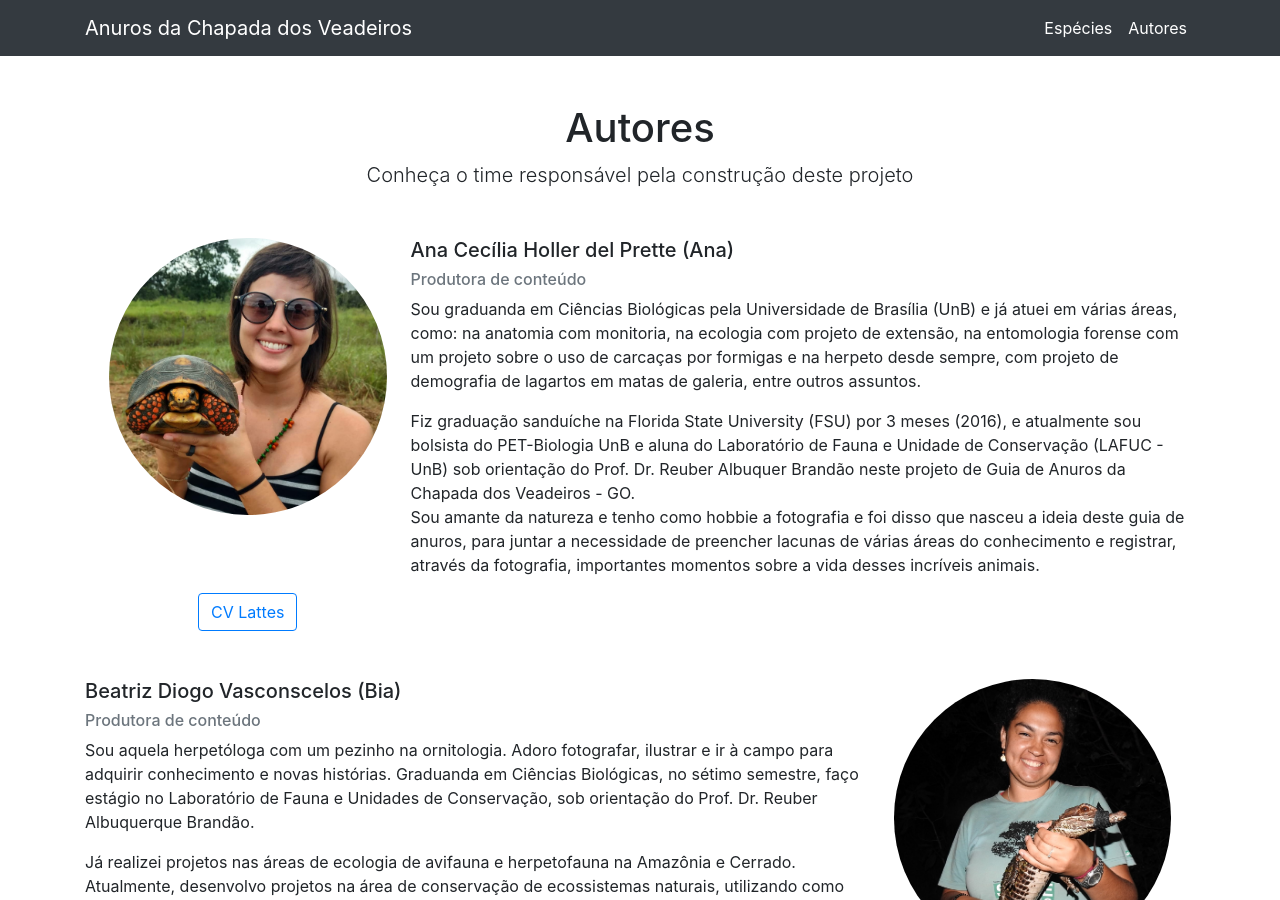
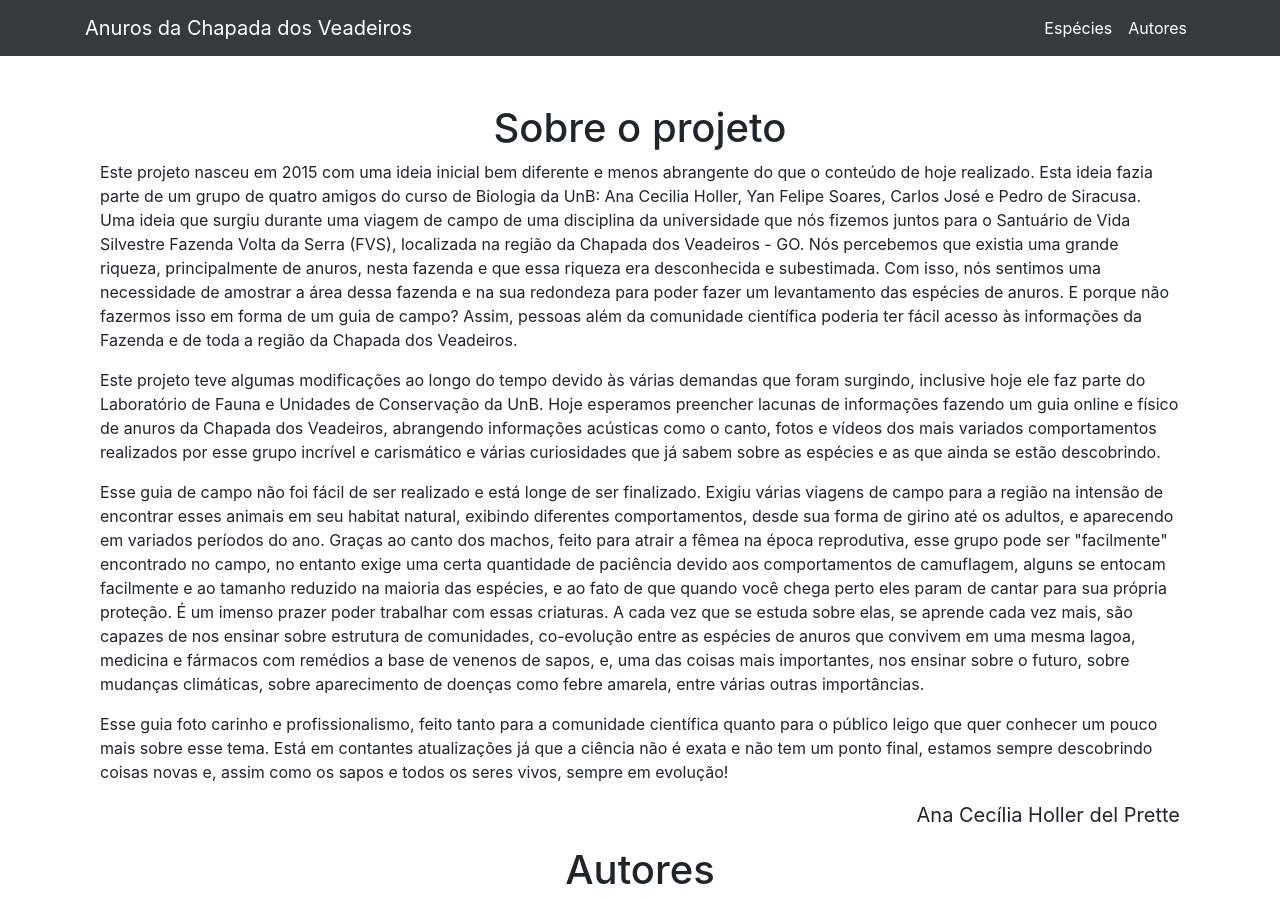
Before and after one commit to pedrosiracusa/guia_anuros_chapada, a Jekyll site: the page built from autores.html, in a window 1280 px wide and 900 px high. Built offline with Jekyll 4.4.1, drawn with Linux system fonts in a browser that asks for light colours.

Commit message:
Adding about the project in authors page

```diff
--- a/autores.html
+++ b/autores.html
@@ -3,6 +3,25 @@ layout: page
 title: Autores
 ---
 
+
+<h1 class="text-center mb-2">Sobre o projeto</h1>
+
+<p>
+Este projeto nasceu em 2015 com uma ideia inicial bem diferente e menos abrangente do que o conteúdo de hoje realizado. Esta ideia fazia parte de um grupo de quatro amigos do curso de Biologia da UnB: Ana Cecilia Holler, Yan Felipe Soares, Carlos José e Pedro de Siracusa.
+Uma ideia que surgiu durante uma viagem de campo de uma disciplina da universidade que nós fizemos juntos para o Santuário de Vida Silvestre Fazenda Volta da Serra (FVS), localizada na região da Chapada dos Veadeiros - GO.
+Nós percebemos que existia uma grande riqueza, principalmente de anuros, nesta fazenda e que essa riqueza era desconhecida e subestimada. Com isso, nós sentimos uma necessidade de amostrar a área dessa fazenda e na sua redondeza para poder fazer um levantamento das espécies de anuros.
+E porque não fazermos isso em forma de um guia de campo? Assim, pessoas além da comunidade científica poderia ter fácil acesso às informações da Fazenda e de toda a região da Chapada dos Veadeiros.
+</p><p>
+Este projeto teve algumas modificações ao longo do tempo devido às várias demandas que foram surgindo, inclusive hoje ele faz parte do Laboratório de Fauna e Unidades de Conservação da UnB.
+Hoje esperamos preencher lacunas de informações fazendo um guia online e físico de anuros da Chapada dos Veadeiros, abrangendo informações acústicas como o canto,  fotos e vídeos dos mais variados comportamentos realizados por esse grupo incrível e carismático e várias curiosidades que já sabem sobre as espécies e as que ainda se estão descobrindo.
+</p><p>
+Esse guia de campo não foi fácil de ser realizado e está longe de ser finalizado. Exigiu várias viagens de campo para a região na intensão de encontrar esses animais em seu habitat natural, exibindo diferentes comportamentos, desde sua forma de girino até os adultos, e aparecendo em variados períodos do ano. Graças ao canto dos machos, feito para atrair a fêmea na época reprodutiva, esse grupo pode ser "facilmente" encontrado no campo, no entanto exige uma certa quantidade de paciência devido aos comportamentos de camuflagem, alguns se entocam facilmente e ao tamanho reduzido na maioria das espécies, e ao fato de que quando você chega perto eles param de cantar para sua própria proteção.
+É um imenso prazer poder trabalhar com essas criaturas. A cada vez que se estuda sobre elas, se aprende cada vez mais, são capazes de nos ensinar sobre estrutura de comunidades, co-evolução entre as espécies de anuros que convivem em uma mesma lagoa, medicina e fármacos com remédios a base de venenos de sapos,  e, uma das coisas mais importantes, nos ensinar sobre o futuro, sobre mudanças climáticas, sobre aparecimento de doenças como febre amarela, entre várias outras importâncias.
+</p><p>
+Esse guia foto carinho e profissionalismo, feito tanto para a comunidade científica quanto para o público leigo que quer conhecer um pouco mais sobre esse tema. Está em contantes atualizações já que a ciência não é exata e não tem um ponto final, estamos sempre descobrindo coisas novas e, assim como os sapos e todos os seres vivos, sempre em evolução!
+</p>
+
+<blockquote class="blockquote text-right">Ana Cecília Holler del Prette</blockquote>
 
 <h1 class="text-center">Autores</h1>
 <p class="text-center lead">Conheça o time responsável pela construção deste projeto</p>
```
